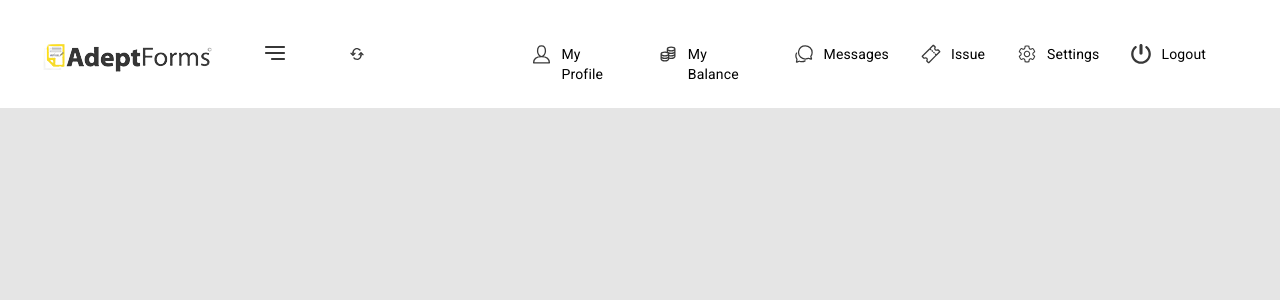
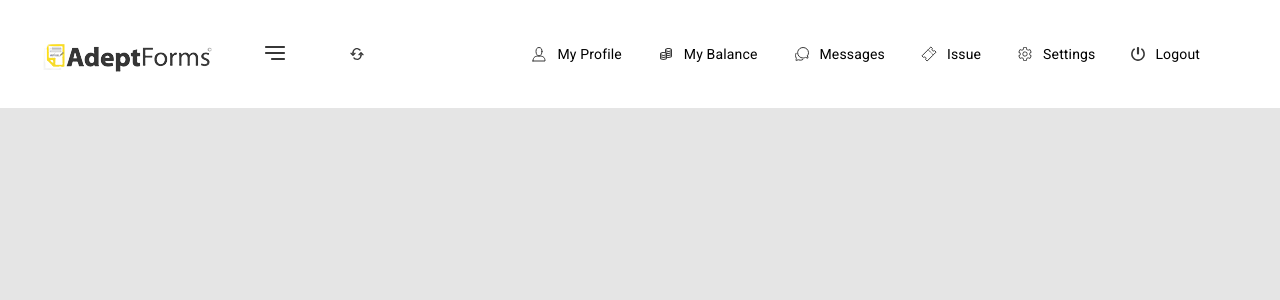
Before and after one commit to Fathoni17/test-giv, a React (Create React App) app: page / in a window 1280 px wide. Shown: the top 300 px of the page. Built offline with nearby package versions, Linux system fonts and the light colour scheme.

Commit message:
Fine tune for style

```diff
--- a/src/components/header.tsx
+++ b/src/components/header.tsx
@@ -9,6 +9,7 @@ import issue from '../assets/svg/icons/ticket.svg';
 import message from '../assets/svg/icons/chatbubbles.svg';
 import balance from '../assets/svg/icons/coins.svg';
 import profile from '../assets/svg/icons/user.svg';
+import { width } from "@material-ui/system";
 
 interface HeaderMenuItemParams {
     id: String,
@@ -31,6 +32,7 @@ export const HeaderContainer = () => {
             <Logo />
             <div className='header-icons-list'>
                 <IconDetail />
+                <div style={{width: '10px'}}></div>
                 <RefreshInd />
             </div>
             <div className='header-spacer' />
--- a/src/style/header.css
+++ b/src/style/header.css
@@ -16,7 +16,6 @@
 }
 .header-container .header-spacer {
     flex-grow: 1;
-    background: coral;
 }
 
 .header-container .header-menu-list {
@@ -29,6 +28,7 @@
     color: black;
     font-size: 15;
     display: flex;
+    align-items: center;
 }
 
 .header-container .header-menu-list .menu-items p {
```
